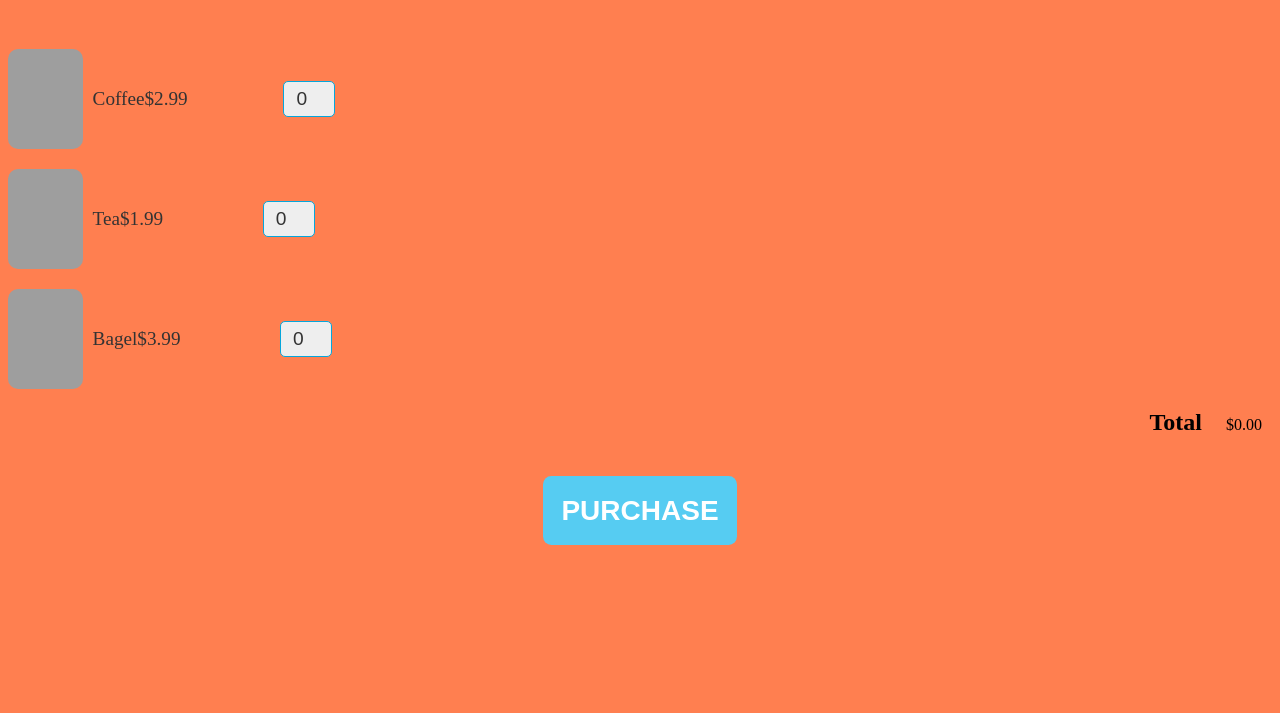
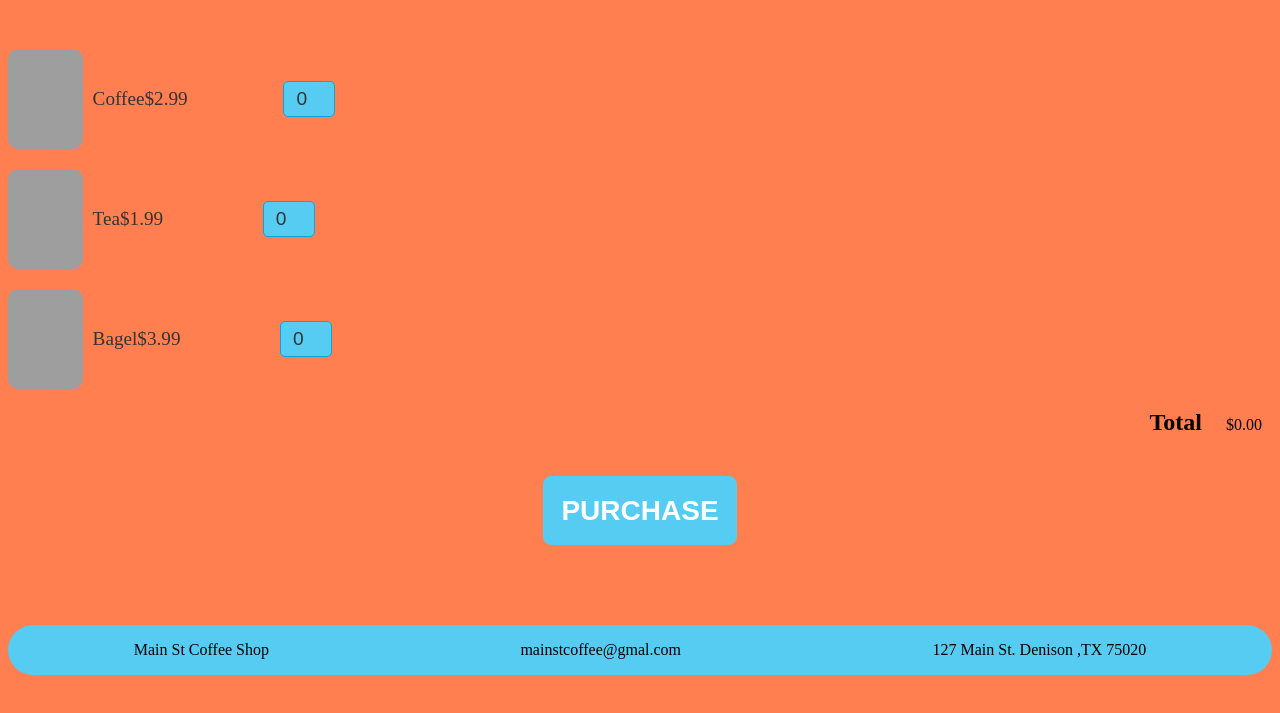
Before and after one commit to bobby-webdev2021/fsw-110, a plain HTML site: page week6/coffee-shop/index.html in a window 1280 px wide. Shown: the part 61-774 px from the top of the page. Drawn offline with Linux system fonts and the light colour scheme; grey boxes are pictures that could not be loaded.

Commit message:
Add files via upload

```diff
--- a/week6/coffee-shop/index.html
+++ b/week6/coffee-shop/index.html
@@ -60,6 +60,9 @@
             </div>
             <button class="btn btn-primary btn-purchase" type="button">PURCHASE</button>
         </form>
-    <script src="index.js"></script>
+        <div id = foot>
+            <footer><p>Main St Coffee Shop</p><p>mainstcoffee@gmal.com</p><p>127 Main St. Denison ,TX 75020</p></footer>
+        </div>
+        <script src="index.js"></script>
 </body>
 </html>
--- a/week6/coffee-shop/style.css
+++ b/week6/coffee-shop/style.css
@@ -12,7 +12,18 @@
     .cart-quantity {    width: 35%;}
     .cart-item-title {    color: #333;    margin-left: .5em;    font-size: 1.2em;}
     .cart-item-image {    width: 75px;    height: 100px;    border-radius: 10px;}
-    .cart-quantity-input {    height: 34px;    width: 50px;    border-radius: 5px;    border: 1px solid #05a6db;    background-color: #eee;    color: #333;    padding: 0;    text-align: center;    font-size: 1.2em;    margin-right: 25px;}
+    .cart-quantity-input {    height: 34px;    width: 50px;    border-radius: 5px;    border: 1px solid #05a6db;    background-color: #56CCF2;    color: #333;    padding: 0;    text-align: center;    font-size: 1.2em;    margin-right: 25px;}
     .cart-total {    text-align: end;    margin-top: 10px;    margin-right: 10px;}
     .cart-total-title {    font-weight: bold;    font-size: 1.5em;    color: black;    margin-right: 20px;}
     .btn-purchase {    display: block;    margin: 40px auto 80px auto;    font-size: 1.75em;}
+    footer{
+        display: flex;
+        flex-direction: row;
+        justify-content: space-between;
+        justify-content: space-around;
+    }
+    #foot{
+        width: 100%;
+        background-color:#56CCF2 ;
+        border-radius: 50px;
+    }
```
